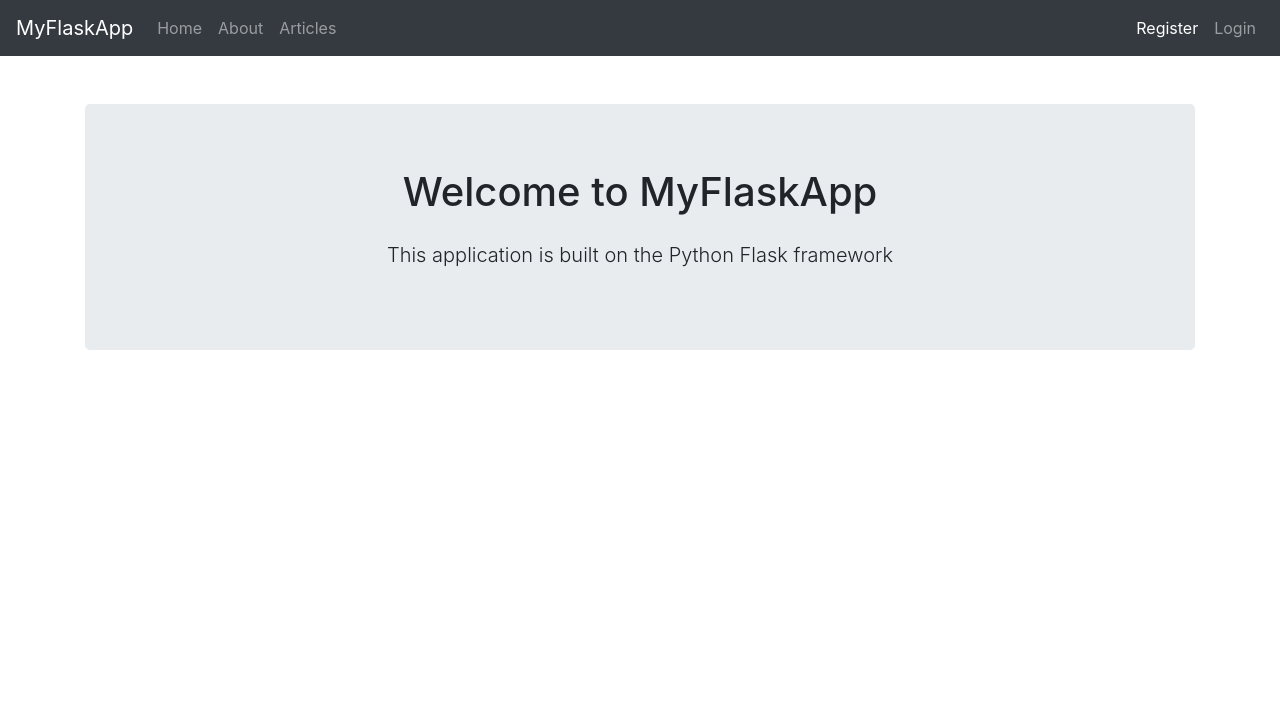
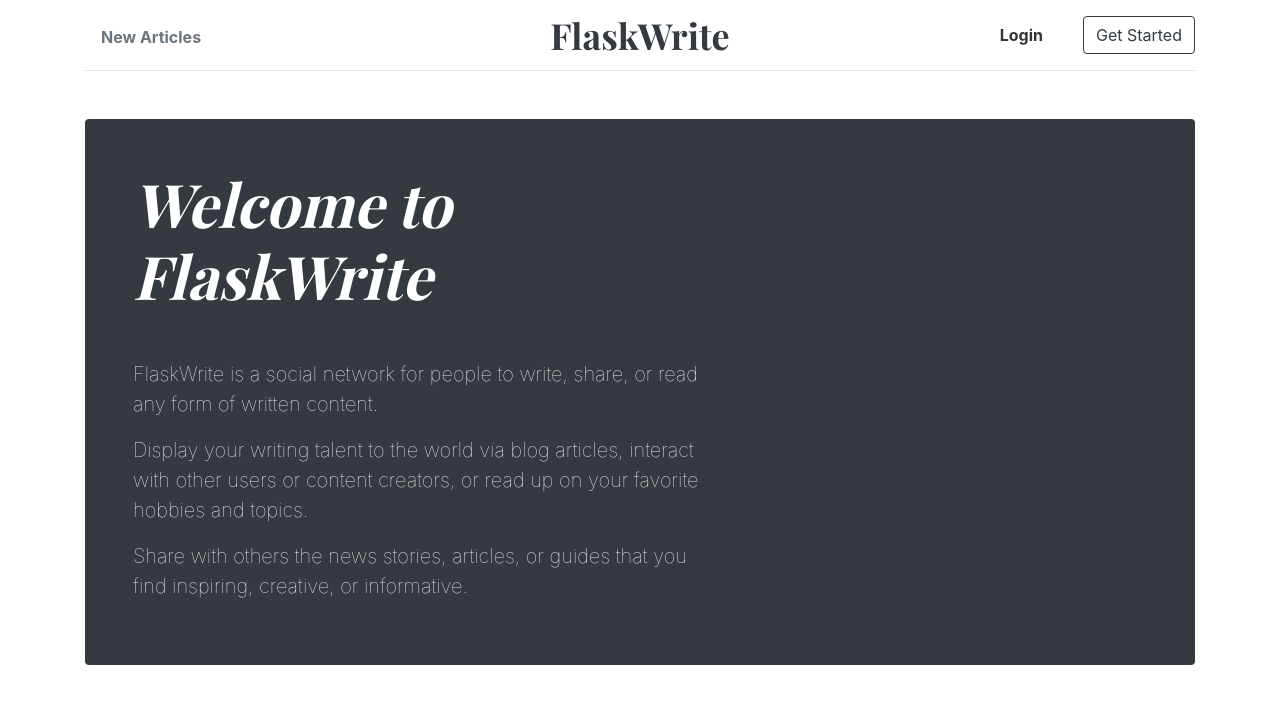
Before and after one commit to alexscar99/FlaskWrite, a Flask app: page / in a window 1280 px wide. Shown: the top 704 px of the page. Run offline with Flask 2, Linux system fonts and the light colour scheme; some libraries are stand-ins or nearby versions.

Commit message:
Finished login, access control, and started doing some minimal styling to the app

```diff
--- a/app.py
+++ b/app.py
@@ -1,6 +1,7 @@
 from flask import Flask, render_template, flash, redirect, url_for, session, request, logging
 from flask_mysqldb import MySQL
 from passlib.hash import sha256_crypt
+from functools import wraps
 from helpers import data, keys, registration
 
 
@@ -27,7 +28,7 @@ def about_us():
     return render_template('about.html')
 
 @app.route('/articles')
-def articles():
+def all_articles():
     return render_template('articles.html', articles=data.Articles())
 
 @app.route('/article/<string:id>/')
@@ -59,7 +60,7 @@ def register_user():
 
         # Show flash message and redirect to login
         flash('You are now registered and can log in!', 'success')
-        return redirect(url_for('login'))
+        return redirect(url_for('login_user'))
 
     return render_template('register.html', form=form)
 
@@ -88,7 +89,7 @@ def login_user():
                 session['username'] = username
 
                 flash('You are now logged in', 'success')
-                return redirect(url_for('dashboard'))
+                return redirect(url_for('render_dashboard'))
 
             else:
                 error = 'Invalid password. Please try again'
@@ -103,5 +104,31 @@ def login_user():
     return render_template('login.html')
 
 
+# Decorator to check if user is logged in or not to stop access to
+# dashboard route if not signed in
+def is_logged_in(fn):
+    @wraps(fn)
+    def wrap(*args, **kwargs):
+        if 'logged_in' in session:
+            return fn(*args, **kwargs)
+        else:
+            flash('Permission Denied. Please login to access this page', 'danger')
+            return redirect(url_for('login_user'))
+    return wrap
+
+# Logout user, show flash message, redirect to login page
+@app.route('/logout')
+def logout_user():
+    session.clear()
+    flash('You are now logged out', 'success')
+    return redirect(url_for('login_user'))
+
+# Dashboard
+@app.route('/dashboard')
+@is_logged_in
+def render_dashboard():
+    return render_template('dashboard.html')
+
+
 if __name__ == '__main__':
     app.run()
--- /dev/null
+++ b/static/styles/styles.css
@@ -0,0 +1,67 @@
+.app-header {
+  line-height: 1;
+  border-bottom: 1px solid #e5e5e5;
+}
+
+.app-header-logo {
+  font-family: "Playfair Display", Georgia, "Times New Roman", serif;
+  font-size: 2.25rem;
+}
+
+.app-header-logo:hover {
+  text-decoration: none;
+}
+
+h1, h2, h3, h4, h5, h6 {
+  font-family: "Playfair Display", Georgia, "Times New Roman", serif;
+}
+
+.display-4 {
+  font-size: 2.5rem;
+}
+@media (min-width: 768px) {
+  .display-4 {
+    font-size: 3rem;
+  }
+}
+
+.nav-scroller {
+  position: relative;
+  z-index: 2;
+  height: 2.75rem;
+  overflow-y: hidden;
+}
+
+.nav-scroller .nav {
+  display: -ms-flexbox;
+  display: flex;
+  -ms-flex-wrap: nowrap;
+  flex-wrap: nowrap;
+  padding-bottom: 1rem;
+  margin-top: -1px;
+  overflow-x: auto;
+  text-align: center;
+  white-space: nowrap;
+  -webkit-overflow-scrolling: touch;
+}
+
+.nav-scroller .nav-link {
+  padding-top: .75rem;
+  padding-bottom: .75rem;
+  font-size: .875rem;
+}
+
+.card-img-right {
+  height: 100%;
+  border-radius: 0 3px 3px 0;
+}
+
+.flex-auto {
+  -ms-flex: 0 0 auto;
+  flex: 0 0 auto;
+}
+
+.h-250 { height: 250px; }
+@media (min-width: 768px) {
+  .h-md-250 { height: 250px; }
+}
--- a/templates/home.html
+++ b/templates/home.html
@@ -1,8 +1,16 @@
 {% extends 'layout.html' %}
 
 {% block body %}
-    <div class="jumbotron text-center">
-        <h1 class="mb-4">Welcome to MyFlaskApp</h1>
-        <p class="lead">This application is built on the Python Flask framework</p>
+    <div class="jumbotron p-3 p-md-5 text-white rounded bg-dark">
+        <div class="col-md-7 px-0">
+            <h1 class="display-4 font-italic">Welcome to FlaskWrite</h1>
+            <br>
+            <p class="lead my-3">FlaskWrite is a social network for people to write, share, or read any
+            form of written content.</p>
+            <p class="lead my-3">Display your writing talent to the world via blog articles, interact with other users or content
+            creators, or read up on your favorite hobbies and topics.
+            <p class="lead my-3">Share with others the news stories, articles, or guides that you
+            find inspiring, creative, or informative.</p>
+        </div>
     </div>
 {% endblock %}
--- /dev/null
+++ b/templates/includes/_header.html
@@ -0,0 +1,21 @@
+<header class="app-header py-3">
+    <div class="row flex-nowrap justify-content-between align-items-center">
+        <div class="col-2 pt-1">
+            <a class="text-muted nav-link font-weight-bold" href="/articles">New Articles</a>
+        </div>
+
+        <div class="col-6 text-center">
+            <a class="app-header-logo text-dark" href="/">FlaskWrite</a>
+        </div>
+
+        <div class="col-2 d-flex justify-content-end align-items-center">
+            {% if session.logged_in %}
+                <a class="btn btn-md btn-outline-dark" href="/dashboard">Dashboard</a>
+                <a class="nav-link font-weight-bold ml-4" href="/logout">Logout</a>
+            {% else %}
+                <a class="nav-link font-weight-bold mr-4" href="/login">Login</a>
+                <a class="btn btn-md btn-outline-dark" href="/register">Get Started</a>
+            {% endif %}
+        </div>
+    </div>
+</header>
--- a/templates/includes/_navbar.html
+++ /dev/null
@@ -1,31 +0,0 @@
-<nav class="navbar navbar-expand-lg navbar-dark bg-dark mb-5">
-      <a class="navbar-brand" href="/">MyFlaskApp</a>
-      <button class="navbar-toggler" type="button" data-toggle="collapse"
-      data-target="#navbarsExampleDefault" aria-controls="navbarsExampleDefault" aria-expanded="false"
-      aria-label="Toggle navigation">
-        <span class="navbar-toggler-icon"></span>
-      </button>
-
-      <div class="collapse navbar-collapse" id="navbarsExampleDefault">
-        <ul class="navbar-nav mr-auto">
-          <li class="nav-item">
-            <a class="nav-link" href="/">Home</a>
-          </li>
-          <li class="nav-item">
-            <a class="nav-link" href="/about">About</a>
-          </li>
-          <li class="nav-item">
-            <a class="nav-link" href="/articles">Articles</a>
-          </li>
-        </ul>
-
-        <ul class="navbar-nav ml-auto">
-          <li class="nav-item active">
-            <a class="nav-link" href="/register">Register</a>
-          </li>
-          <li class="nav-item">
-            <a class="nav-link" href="/login">Login</a>
-          </li>
-        </ul>
-    </div>
-</nav>
--- a/templates/layout.html
+++ b/templates/layout.html
@@ -5,13 +5,42 @@
         <title>MyFlaskApp</title>
         <link rel="stylesheet" href="https://stackpath.bootstrapcdn.com/bootstrap/4.1.3/css/bootstrap.min.css"
         integrity="sha384-MCw98/SFnGE8fJT3GXwEOngsV7Zt27NXFoaoApmYm81iuXoPkFOJwJ8ERdknLPMO" crossorigin="anonymous">
+        <link href="https://fonts.googleapis.com/css?family=Playfair+Display:700,900" rel="stylesheet">
+        <link rel="stylesheet" href="static/styles/styles.css">
+
+        <style>
+            .jumbotron h1 {
+                font-size: 3.75rem!important;
+            }
+
+            .app-header {
+                margin-bottom: 3rem;
+            }
+
+            a.ml-4, a.mr-4 {
+                color: #333;
+            }
+
+            a.ml-4:hover, a.mr-4:hover {
+                color: #999;
+            }
+
+            a.text-muted:hover {
+                text-decoration: none;
+                color: #222!important;
+            }
+
+            .lead {
+                font-weight: 100!important;
+            }
+        </style>
     </head>
 
     <body>
-        {% include 'includes/_navbar.html' %}
         <div class="container">
-        {% include 'includes/_messages.html' %}
-        {% block body %}{% endblock %}
+            {% include 'includes/_header.html' %}
+            {% include 'includes/_messages.html' %}
+            {% block body %}{% endblock %}
         </div>
 
         <script src="https://code.jquery.com/jquery-3.3.1.slim.min.js"
```
Also changed, not shown: templates/dashboard.html (added, +7 -0 lines).
